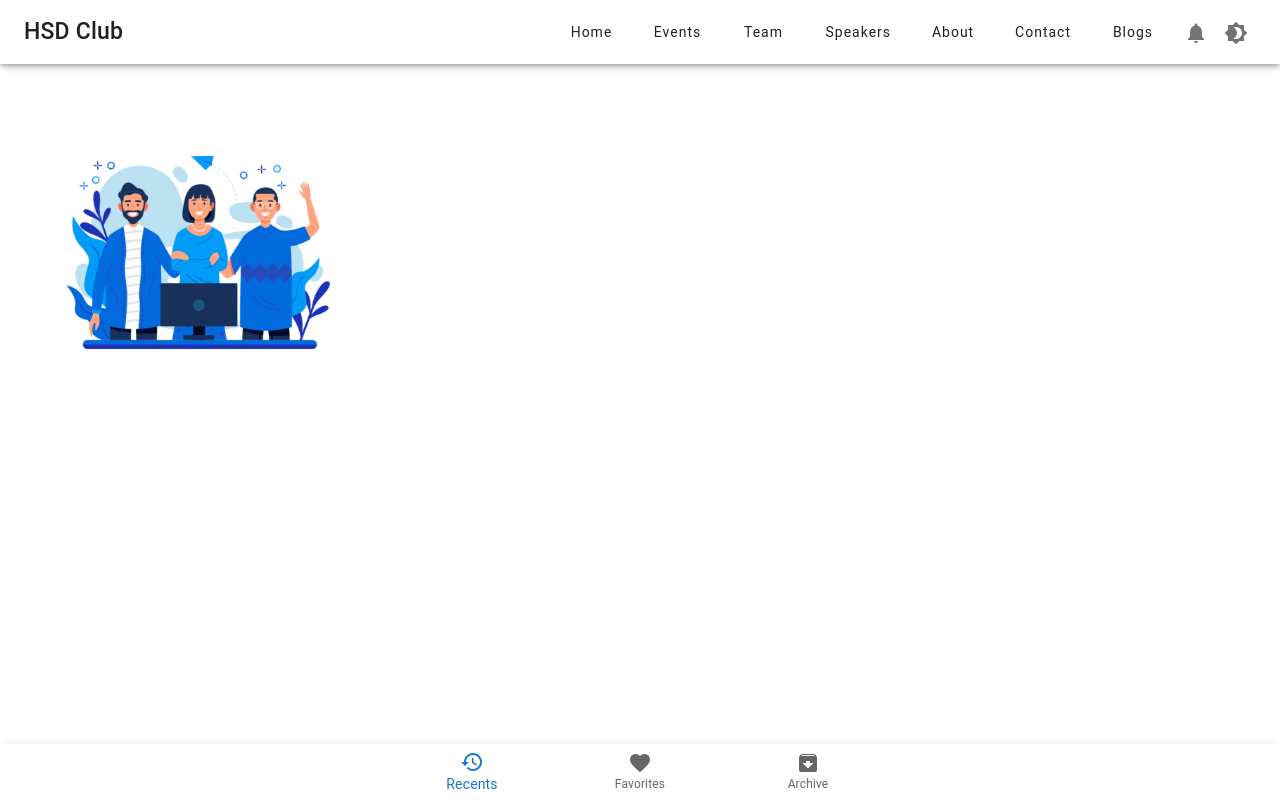
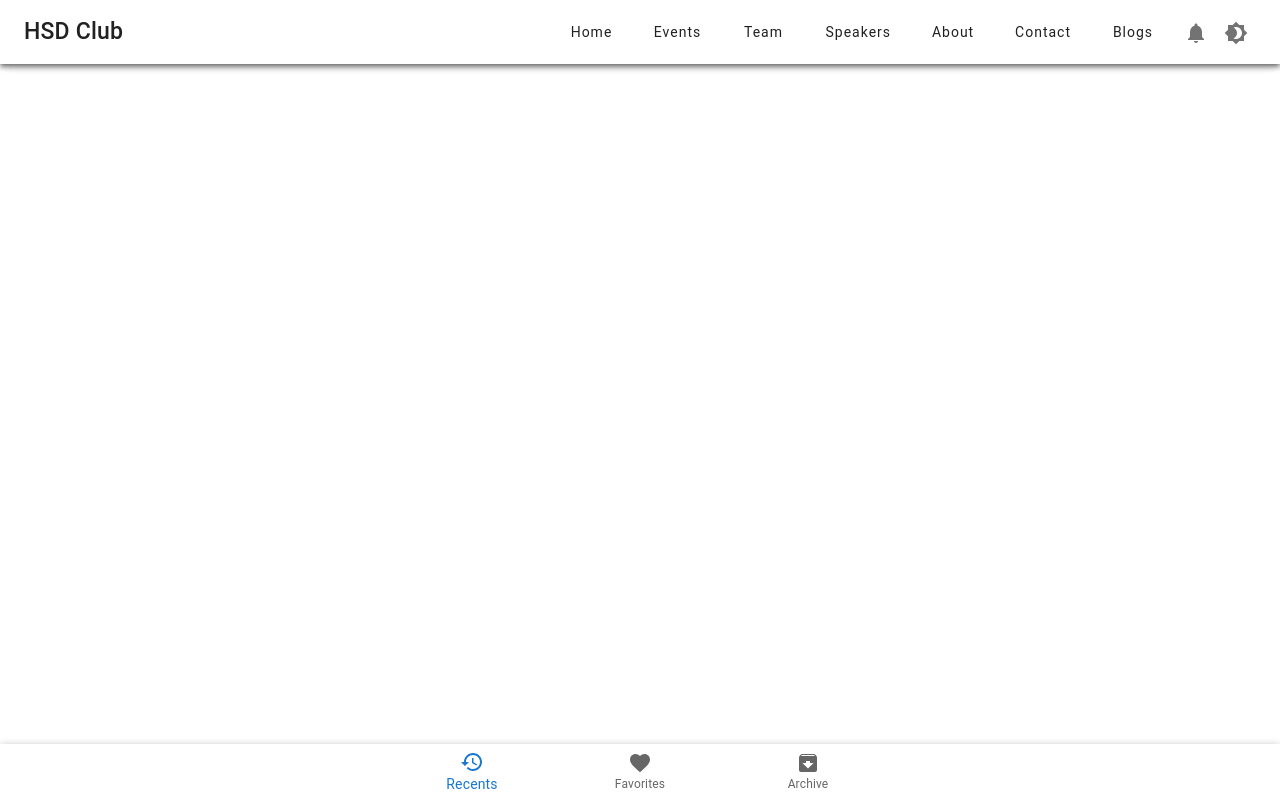
Before and after one commit to elselif/gdgClone, a React (Create React App) app: page / in a window 1280 px wide. Built offline with nearby package versions, Linux system fonts and the light colour scheme; what @material-tailwind/react would draw is missing.

Commit message:
fixed responsive

```diff
--- a/src/App.tsx
+++ b/src/App.tsx
@@ -3,15 +3,20 @@ import React from 'react';
 import './App.css';
 import FixedBottomNavigation from './components/BottomApBar';
 import Navbar from './components/Navbar';
-import Home from './pages/Home';
 
 
 function App() {
   return (
     <div className="App">
+
       <Navbar />
-      <Home />
       <FixedBottomNavigation />
+
+      <Navbar />
+
+   <FixedBottomNavigation/>
+
+
     </div>
   );
 }
--- a/src/components/BottomApBar.tsx
+++ b/src/components/BottomApBar.tsx
@@ -13,7 +13,7 @@ export default function FixedBottomNavigation() {
   const ref = React.useRef<HTMLDivElement>(null);
 
   return (
-    <Box  className='md:hidden' sx={{ pb: 7 }} ref={ref}>
+    <Box  className='tablet:hidden ' sx={{ pb: 7 }} ref={ref}>
       <CssBaseline />
 
       <Paper sx={{ position: 'fixed', bottom: 0, left: 0, right: 0 }} elevation={3}>
--- a/src/components/Navbar.tsx
+++ b/src/components/Navbar.tsx
@@ -100,7 +100,7 @@ export default function Navbar(props: Props) {
             HSD Club
           </Typography>
           </Box>
-          <Box className='hidden md:block' sx={{ marginLeft:'auto'}}>
+          <Box className='hidden tablet:block' sx={{ marginLeft:'auto'}}>
             {navItems.map((item) => (
               <Button key={item} sx={{ letterSpacing: 1 , fontWeight: 'regular',color: '#202020' ,marginX:'11px'}}>
                 {item}
--- a/tailwind.config.js
+++ b/tailwind.config.js
@@ -6,7 +6,7 @@ module.exports = withMT({
 
     screens:{
 
-      'md': {'min': '905px', },
+      'tablet': {'min': '905px', },
     },
 
     extend: {
```
